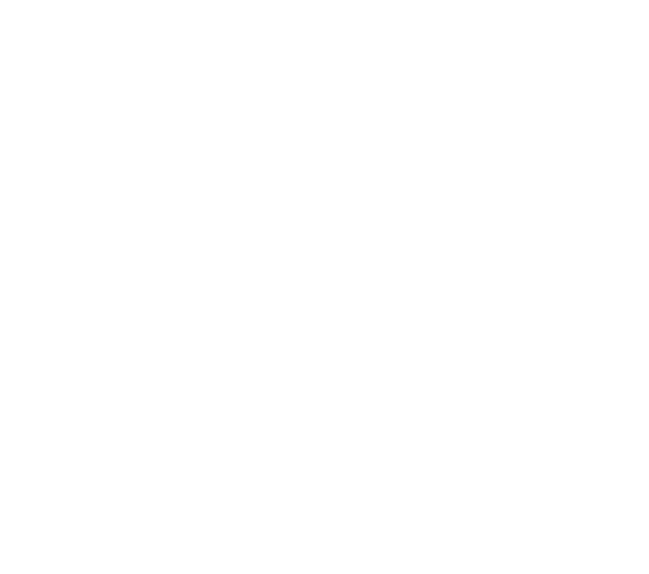
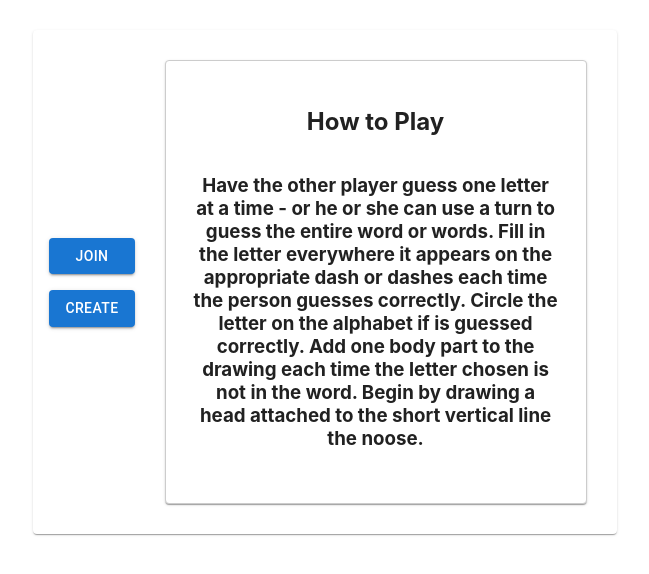
Before and after one commit to infomediadesign/sad-05-2023-project-9lives-frontend, a React (Create React App) app: page /home in a window 1280 px wide. Before the commit this address had no page. Shown: the part 118-692 px from the top of the page, without its empty margins (315-964 px from the left). Built offline with nearby package versions, Linux system fonts and the light colour scheme.

Commit message:
initial homepage

```diff
--- a/src/App.js
+++ b/src/App.js
@@ -1,8 +1,9 @@
-import React, { useState } from 'react';
-import { Routes, Route } from 'react-router-dom';
-import Login from './components/Login';
-import Register from './components/Register';
-import './App.css';
+import React, { useState } from "react";
+import { Routes, Route } from "react-router-dom";
+import Login from "./components/Login";
+import Register from "./components/Register";
+import "./App.css";
+import PostLogin from "./components/PostLogin";
 // import { Switch } from '@mui/material';
 
 const App = () => {
@@ -22,6 +23,7 @@
       <Routes>
         <Route path="/login" element={<Login />} />
         <Route path="/register" element={<Register />} />
+        <Route path="/home" element={<PostLogin />} />
       </Routes>
     </div>
   );
--- /dev/null
+++ b/src/components/PostLogin.css
@@ -0,0 +1,52 @@
+.flex{
+  /* display: flex; */
+  /* margin-right: 300px; */
+
+
+}
+.innerCard{
+    display: flex;
+
+}
+.button1{
+  margin-bottom: 1rem;
+}
+
+.buttonsDiv{
+  display: flex;
+  flex-direction: column;
+  margin-left: 1rem;
+  margin-top: auto;
+  margin-bottom: auto;
+}
+
+   .card-container {
+    display: flex;
+    justify-content: center;
+    width: 30px;
+  }
+
+
+  .card {
+    width: 400px;
+    margin: 30px;
+    padding: 10px;
+    box-shadow: 0px 4px 10px rgba(0, 0, 0, 0.1);
+    border-radius: 4px;
+
+  };
+
+  h2 {
+    margin-bottom: 20px;
+    text-align: center;
+  }
+
+  form {
+    display: flex;
+    justify-content: center;
+  }
+
+  button {
+    margin-top: 20px;
+    justify-content: center;
+  }
--- /dev/null
+++ b/src/components/PostLogin.js
@@ -0,0 +1,56 @@
+import React from "react";
+import Button from "@mui/material/Button";
+import Card from "@mui/material/Card";
+import CardContent from "@mui/material/CardContent";
+
+import "./PostLogin.css";
+
+const PostLogin = () => {
+  const handleLogin = (event) => {
+    event.preventDefault();
+  };
+
+  return (
+    <div>
+      <div className="flex">
+        <Card className="innerCard">
+          <div className="buttonsDiv">
+            <Button
+              className="button1"
+              style={{ marginBottom: "1rem" }}
+              type="submit"
+              variant="contained"
+            >
+              Join
+            </Button>
+            <Button type="submit" variant="contained">
+              Create
+            </Button>
+          </div>
+
+          <Card className="card">
+            <CardContent>
+              <h2>How to Play</h2>
+
+              <form>
+                <h3>
+
+                  Have the other player guess one letter at a time - or he or
+                  she can use a turn to guess the entire word or words. Fill in
+                  the letter everywhere it appears on the appropriate dash or
+                  dashes each time the person guesses correctly. Circle the
+                  letter on the alphabet if is guessed correctly. Add one body
+                  part to the drawing each time the letter chosen is not in the
+                  word. Begin by drawing a head attached to the short vertical
+                  line the noose.
+                </h3>
+              </form>
+            </CardContent>
+          </Card>
+        </Card>
+      </div>
+    </div>
+  );
+};
+
+export default PostLogin;
```
Also changed, not shown: 1 other file (tests, documents, lock files or other folders).
